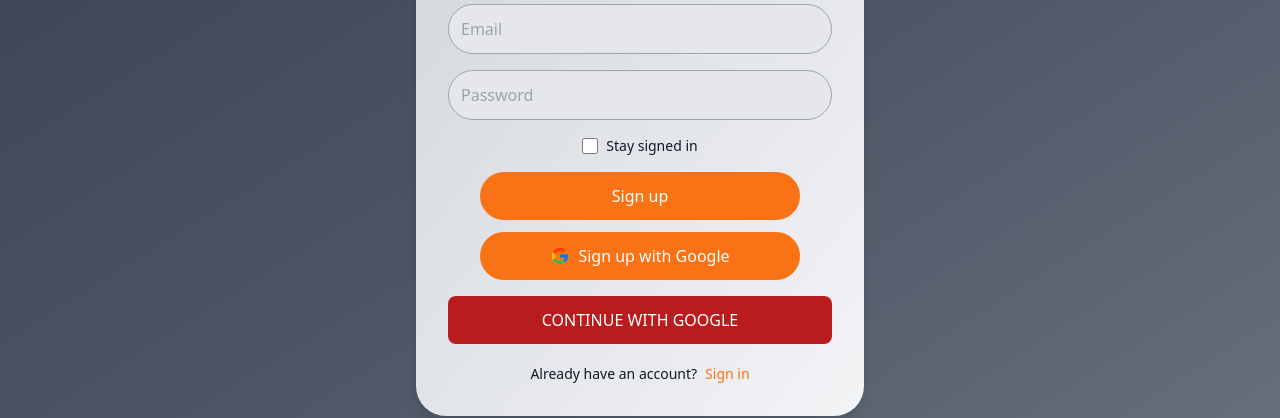
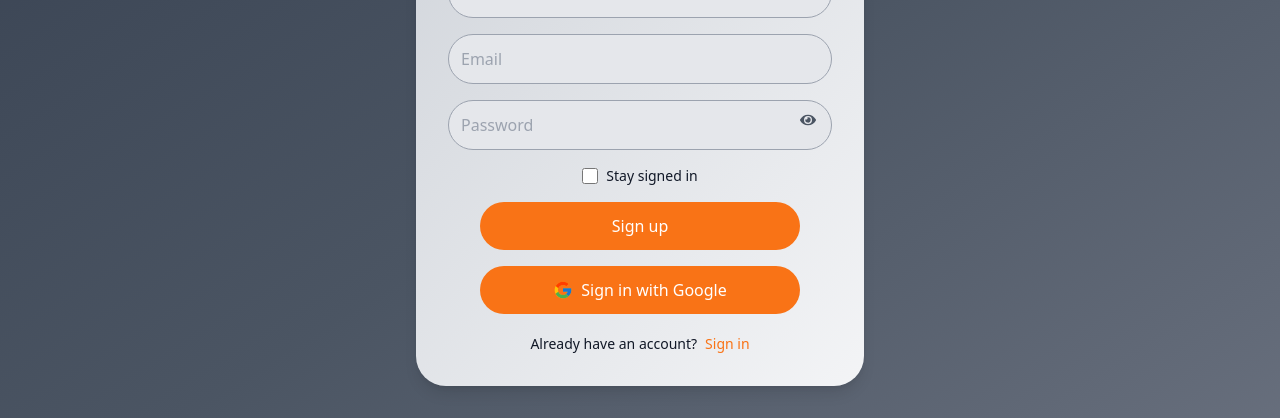
Before and after one commit to Shahin-Riyaz/real-estate, a React (Vite) app in the folder client/: page /sign-up in a window 1280 px wide. Shown: the part 343-761 px from the top of the page. Built offline with nearby package versions, Linux system fonts and the light colour scheme; no server answers.

Commit message:
Sign in and sign up page updated

```diff
--- a/client/src/components/OAuth.jsx
+++ b/client/src/components/OAuth.jsx
@@ -4,6 +4,7 @@
 import { useDispatch } from "react-redux";
 import { signInSuccess } from "../redux/user/userSlice";
 import { useNavigate } from "react-router-dom";
+import { FcGoogle } from "react-icons/fc";
 
 export default function OAuth() {
   const dispatch = useDispatch();
@@ -33,12 +34,15 @@
     }
   };
   return (
-    <button
-      onClick={handleGoogleClick}
-      type="button"
-      className="bg-red-700 text-white p-3 rounded-lg uppercase hover:opacity-95"
-    >
-      Continue with google
-    </button>
+    <div className="flex justify-center">
+      <button
+        onClick={handleGoogleClick}
+        type="button"
+        className="w-10/12 flex justify-center items-center gap-2 bg-orange-500 text-white p-3 rounded-[30px] text-center hover:bg-orange-400 transition"
+      >
+        <FcGoogle className="text-xl" />
+        Sign in with Google
+      </button>
+    </div>
   );
 }
--- a/client/src/pages/SignIn.jsx
+++ b/client/src/pages/SignIn.jsx
@@ -3,6 +3,7 @@
 import { FcGoogle } from "react-icons/fc";
 import { FaEye, FaEyeSlash } from "react-icons/fa";
 import { useDispatch, useSelector } from "react-redux";
+
 import {
   signInStart,
   signInSuccess,
@@ -13,6 +14,7 @@
 export default function SignIn() {
   const [formData, setFormData] = useState({});
   const { loading, error } = useSelector((state) => state.user);
+  const [showPassword, setShowPassword] = useState(false);
   const navigate = useNavigate();
   const dispatch = useDispatch();
   const handleChange = (e) => {
@@ -69,14 +71,23 @@
             required
           />
 
+          {/* Password Input with Eye Icon */}
+          <div className="relative">
             <input
-            type="password"
+              type={showPassword ? "text" : "password"}
               placeholder="Password"
-            className="bg-gray-200 p-3 rounded-[30px] border border-gray-400 focus:outline-none focus:ring-2 focus:ring-orange-500"
+              className="bg-gray-200 p-3 w-full rounded-[30px] border border-gray-400 focus:outline-none focus:ring-2 focus:ring-orange-500 pr-12"
               id="password"
               onChange={handleChange}
               required
             />
+            <span
+              className="absolute right-4 top-3 text-gray-600 cursor-pointer"
+              onClick={() => setShowPassword(!showPassword)}
+            >
+              {showPassword ? <FaEyeSlash /> : <FaEye />}
+            </span>
+          </div>
 
           {/* Buttons Wrapper */}
           <div className="flex flex-col gap-3 items-center">
@@ -86,12 +97,6 @@
               className="w-10/12 bg-orange-500 text-white p-3 rounded-[30px] text-center hover:bg-orange-400 transition disabled:opacity-80"
             >
               {loading ? "Loading..." : "Sign in"}
-            </button>
-
-            {/* Sign In with Google */}
-            <button className="w-10/12 flex justify-center items-center gap-2 bg-orange-500 text-white p-3 rounded-[30px] text-center hover:bg-orange-400 transition">
-              <FcGoogle className="text-xl" />
-              Sign in with Google
             </button>
           </div>
           <OAuth />
--- a/client/src/pages/SignUp.jsx
+++ b/client/src/pages/SignUp.jsx
@@ -8,6 +8,7 @@
   const [formData, setFormData] = useState({});
   const [error, setError] = useState(null);
   const [loading, setLoading] = useState(false);
+  const [showPassword, setShowPassword] = useState(false);
   const navigate = useNavigate();
 
   const handleChange = (e) => {
@@ -76,14 +77,23 @@
             onChange={handleChange}
             required
           />
+          {/* Password Input with Eye Icon */}
+          <div className="relative">
             <input
-            type="password"
+              type={showPassword ? "text" : "password"}
               placeholder="Password"
-            className="bg-gray-200 p-3 rounded-[30px] border border-gray-400 focus:outline-none focus:ring-2 focus:ring-orange-500"
+              className="bg-gray-200 p-3 w-full rounded-[30px] border border-gray-400 focus:outline-none focus:ring-2 focus:ring-orange-500 pr-12"
               id="password"
               onChange={handleChange}
               required
             />
+            <span
+              className="absolute right-4 top-3 text-gray-600 cursor-pointer"
+              onClick={() => setShowPassword(!showPassword)}
+            >
+              {showPassword ? <FaEyeSlash /> : <FaEye />}
+            </span>
+          </div>
 
           {/* Stay Signed In (Centered) */}
           <div className="flex justify-center items-center gap-2 text-sm">
@@ -99,12 +109,6 @@
               className="w-10/12 bg-orange-500 text-white p-3 rounded-[30px] text-center hover:bg-orange-400 transition disabled:opacity-80"
             >
               {loading ? "Loading..." : "Sign up"}
-            </button>
-
-            {/* Sign Up with Google Button (Same Size & Style) */}
-            <button className="w-10/12 flex justify-center items-center gap-2 bg-orange-500 text-white p-3 rounded-[30px] text-center hover:bg-orange-400 transition">
-              <FcGoogle className="text-xl" />
-              Sign up with Google
             </button>
           </div>
           <OAuth />
```
Lines whose indentation alone changed are shown as unchanged.
